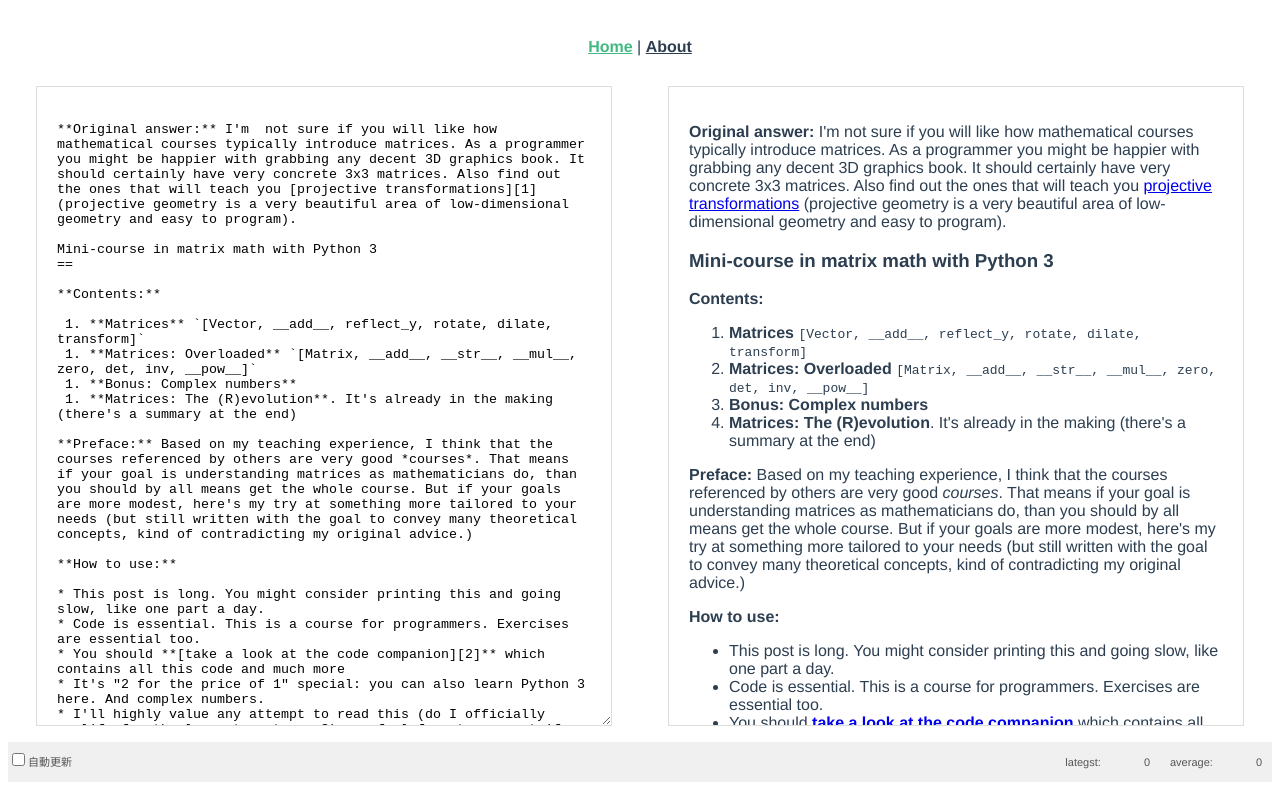
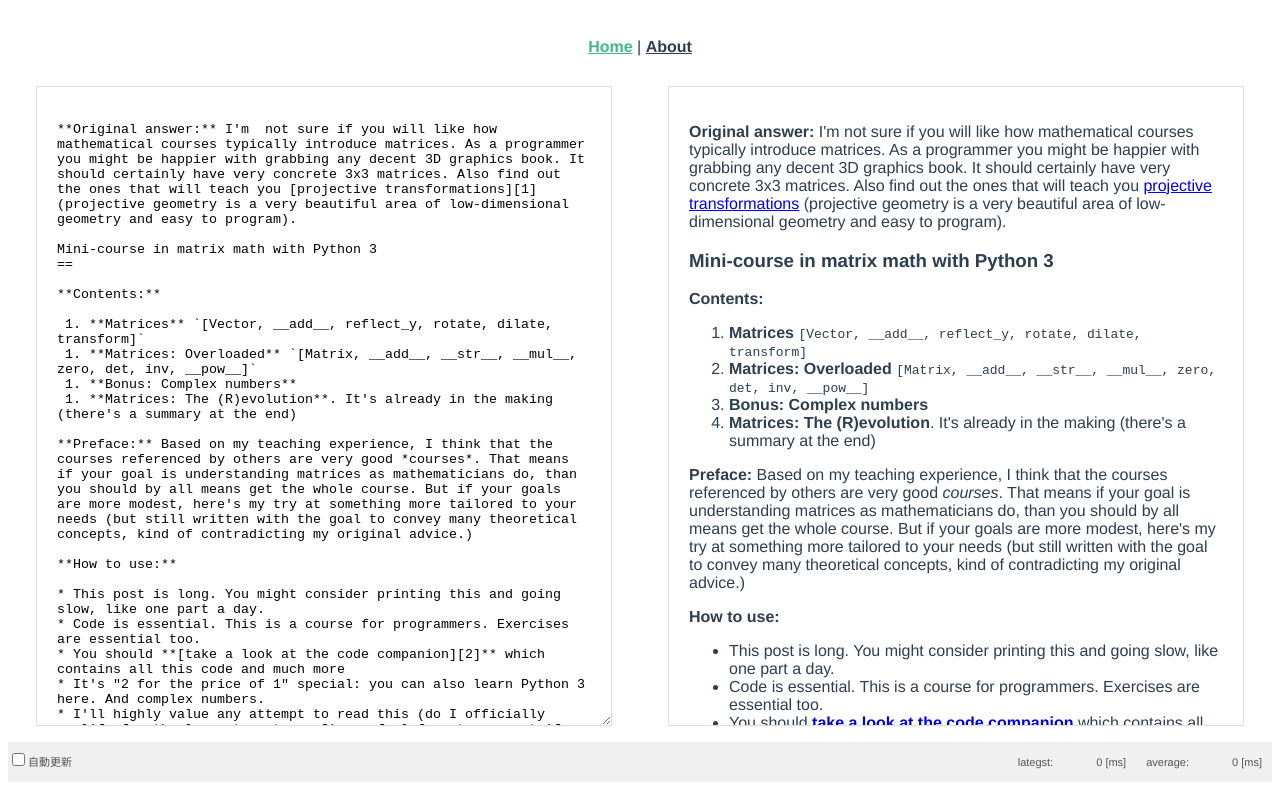
Before and after one commit to beijaflor/wasm-markdown-bench, a Vue app: page / in a window 1280 px wide. Built offline with nearby package versions, Linux system fonts and the light colour scheme.

Commit message:
add unit for render speed

```diff
--- a/src/views/Home.vue
+++ b/src/views/Home.vue
@@ -11,9 +11,9 @@
     <label class="floatLeft"><input type="checkbox" v-model="autoUpdate" />自動更新</label>
     <dl class="performance-list">
       <dt class="listItem">lategst:&nbsp;</dt>
-      <dd class="listItem">{{ status.latest }}</dd>
+      <dd class="listItem">{{ status.latest }}&nbsp;[ms]</dd>
       <dt class="listItem" style="margin-left: 20px;">average:&nbsp;</dt>
-      <dd class="listItem">{{ status.average }}</dd>
+      <dd class="listItem">{{ status.average }}&nbsp;[ms]</dd>
     </dl>
   </section>
 </template>
```
